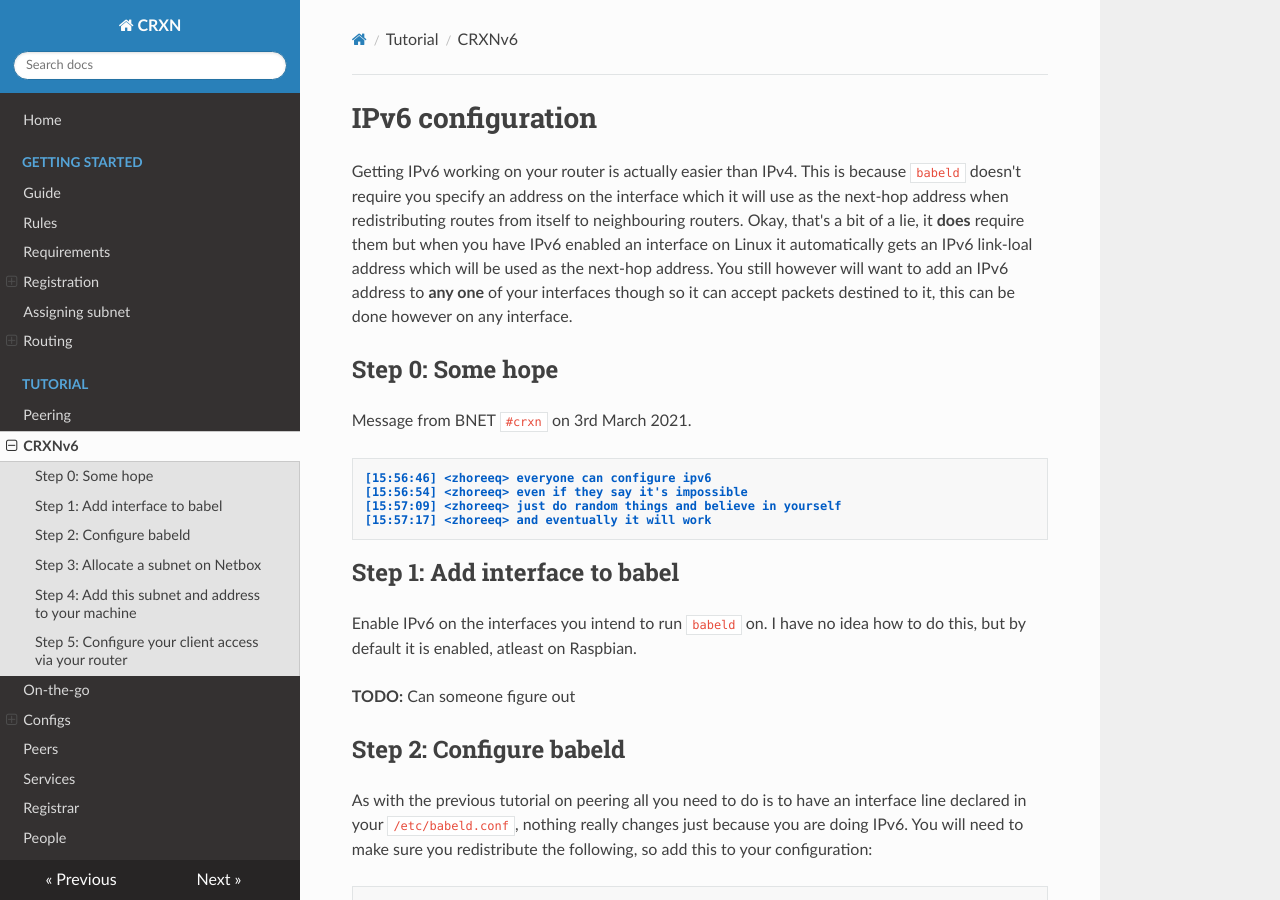
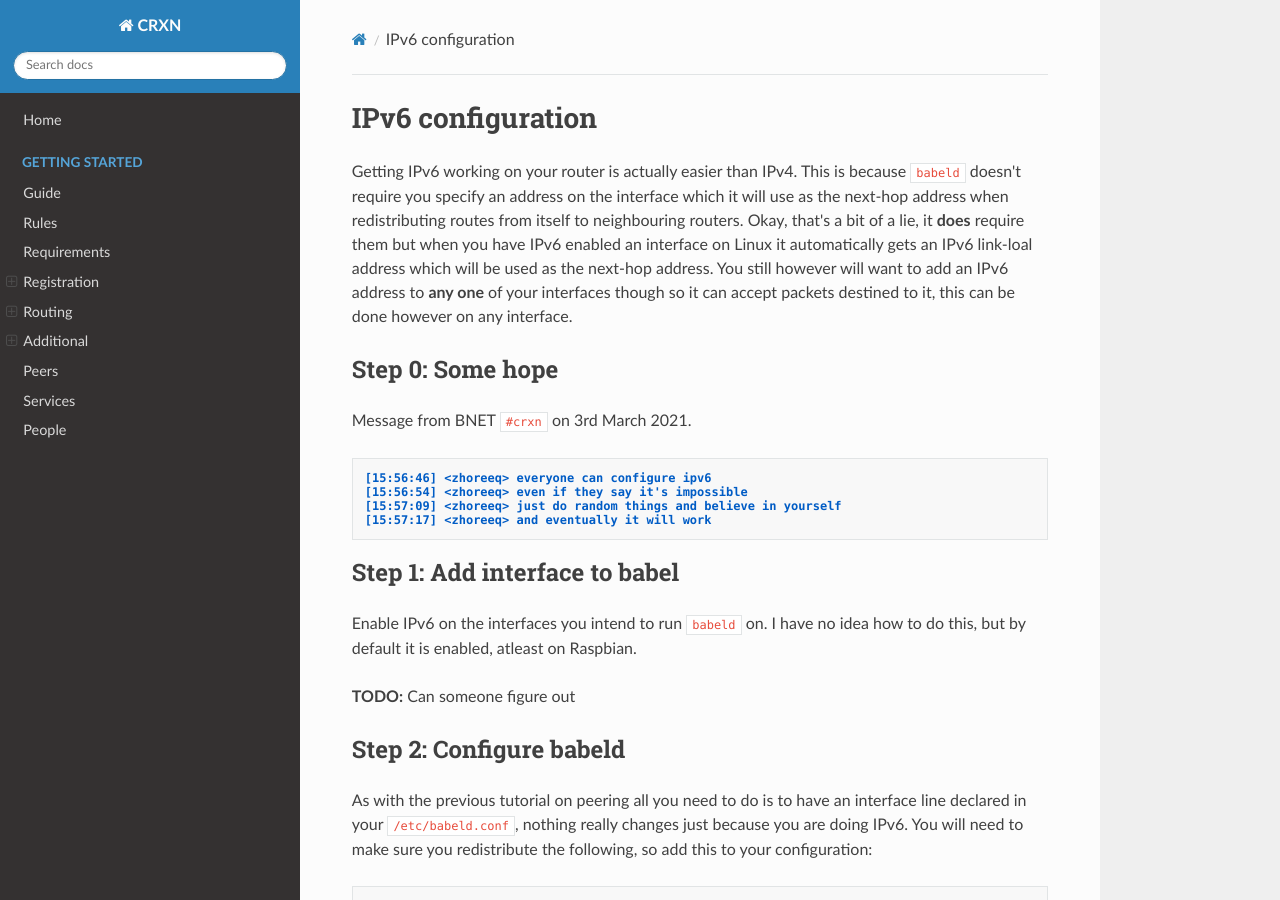
Before and after one commit to Community-Run-eXperimental-Network/docs, an MkDocs documentation site: the page built from docs/crxnv6.md, in a window 1280 px wide and 900 px high. Built offline with MkDocs 1.6.1, drawn with Linux system fonts in a browser that asks for light colours; nearby versions of some CDN libraries.

Commit message:
Cleaned up navbar

```diff
--- a/mkdocs.yml
+++ b/mkdocs.yml
@@ -2,15 +2,14 @@ site_name: CRXN
 theme: readthedocs
 
 nav:
-  - Home: index.md
-  - Getting started:
+   - Home: index.md
+   - Getting started:
       - Guide: getting-started.md
       - Rules: rules.md
       - Requirements: requirements.md
       - Registration:
          - Registering a new /48 ULA: register_ula.md
          - Adding your prefix to EntityDB: entitydb.md
-      - Assigning subnet: prefixes.md
       - Routing:
          - Setting up Bird:
             - Bird basics: bird_basics.md
@@ -20,13 +19,8 @@ nav:
             - Protocols:
                - Babel: bird_babel.md
                - OSPFv3: bird_ospfv3.md
-  - Tutorial:
-      - Peering: peering.md
-      - CRXNv6: crxnv6.md
-      - On-the-go: onthego.md
-      - Configs:
-        - Bird: configs/bird.md
-  - Peers: peers.md
-  - Services: services.md
-  - Registrar: ipam.md
-  - People: peopel.md
+      - Additional:
+         - On-the-go: onthego.md
+   - Peers: peers.md
+   - Services: services.md
+   - People: people.md
```
